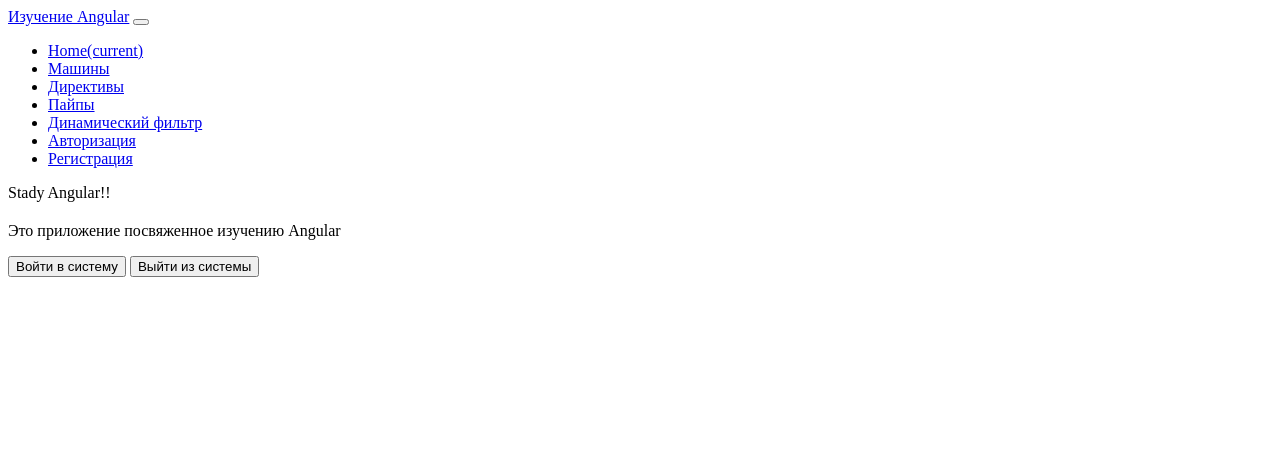
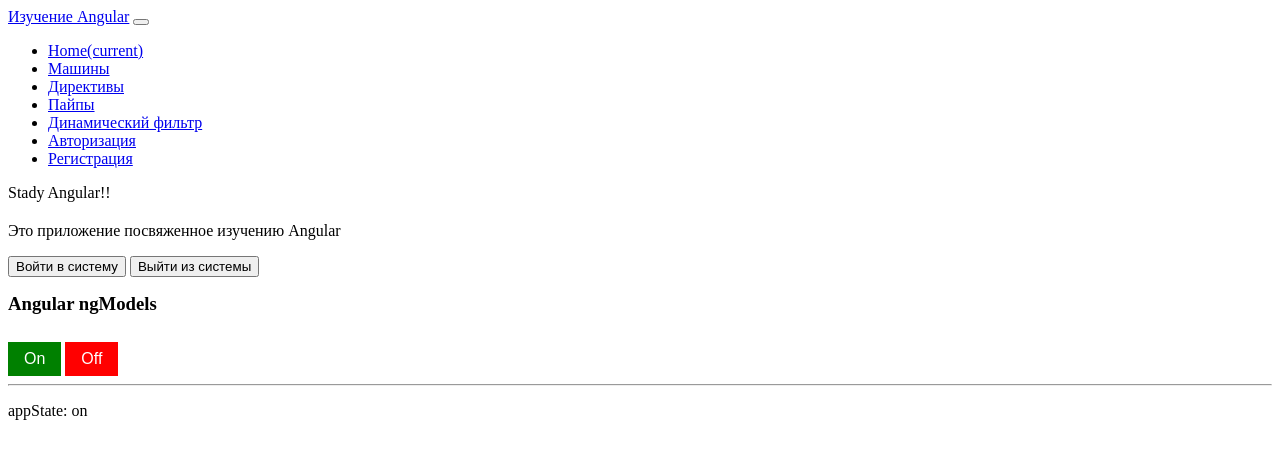
Before and after one commit to andreiHi/study_angular, an Angular app: page / in a window 1280 px wide. Shown: the top 458 px of the page. Built offline with nearby package versions, Linux system fonts and the light colour scheme.

Commit message:
Создание своей ngModel

```diff
--- a/src/app/app.component.html
+++ b/src/app/app.component.html
@@ -37,4 +37,10 @@
             <router-outlet></router-outlet>
         </div>
     </div>
+    <app-switch
+            [(ngModel)]="appState"
+    (ngModelChange)="handleChange()"
+    ></app-switch> <!--создание ngModel из компанента -->
+    <hr>
+    <p>appState: {{ appState }}</p>
 </div>
--- a/src/app/app.component.ts
+++ b/src/app/app.component.ts
@@ -8,5 +8,9 @@ import {Component} from '@angular/core';
 export class AppComponent {
   title = 'front';
 
+  appState = 'on';
 
+  handleChange() {
+    console.log(this.appState);
+  }
 }
--- a/src/app/app.module.ts
+++ b/src/app/app.module.ts
@@ -25,6 +25,7 @@ import { HomeComponent } from './home/home.component';
 import { NotFoundComponent } from './not-found/not-found.component';
 import {AuthService} from './auth.service';
 import {AuthGuard} from './auth-guard.service';
+import { SwitchComponent } from './switch/switch.component';
 
 /**
  * Можно вынести в отдельную функцию
@@ -53,7 +54,8 @@ const INTERCEPTOR_PROVIDER: Provider = {
         RegisterComponent,
         CarPageComponent,
         HomeComponent,
-        NotFoundComponent
+        NotFoundComponent,
+        SwitchComponent
     ],
     imports: [
         BrowserModule,
--- /dev/null
+++ b/src/app/switch/switch.component.html
@@ -0,0 +1,5 @@
+<h3 [ngStyle]="{marginTop: '1rem'}">Angular ngModels</h3>
+<div>
+    <button [class.active]="state === 'on'" (click)="setState('on')">On</button>
+    <button [class.active]="state === 'off'" (click)="setState('off')">Off</button>
+</div>
--- /dev/null
+++ b/src/app/switch/switch.component.scss
@@ -0,0 +1,17 @@
+div {
+  display: inline;
+
+  button {
+    margin-top: .5rem;
+    padding:.5rem 1rem;
+    font-size: 1rem;
+    color: #fff;
+    background: red;
+    border: none;
+    outline: none;
+
+    &.active {
+      background: green;
+    }
+  }
+}
--- /dev/null
+++ b/src/app/switch/switch.component.ts
@@ -0,0 +1,55 @@
+import {Component, forwardRef, Provider} from '@angular/core';
+import {ControlValueAccessor, NG_VALUE_ACCESSOR} from '@angular/forms';
+
+/**
+ * Провайдер для того чтоб создать компонент который можно использовать
+ * в виде Модели [(ngModel)]
+ */
+const VALUE_ACCESSOR: Provider = {
+  provide: NG_VALUE_ACCESSOR,  // тип сущности
+  useExisting: forwardRef(() => SwitchComponent),
+  multi: true
+};
+
+@Component({
+  selector: 'app-switch',
+  templateUrl: './switch.component.html',
+  styleUrls: ['./switch.component.scss'],
+  providers: [VALUE_ACCESSOR]
+})
+export class SwitchComponent implements ControlValueAccessor {
+
+  state = 'off';
+
+  setState(state: string) {
+    this.state = state;
+    this.onChange(this.state);
+  }
+
+  private onChange = (value: any) => {};
+
+  registerOnChange(fn: any): void {
+    this.onChange = fn;
+  }
+
+  /**
+   * для мобильных устройств
+   * @param fn функция
+   */
+  registerOnTouched(fn: any): void {
+  }
+
+  /**
+   * предназначин для блокировки модели
+   */
+  setDisabledState(isDisabled: boolean): void {
+  }
+
+  /**
+   * Получает значение от ngModel и записывает из app-comp
+   * @param obj функ
+   */
+  writeValue(state: string): void {
+    this.state = state;
+  }
+}
```
